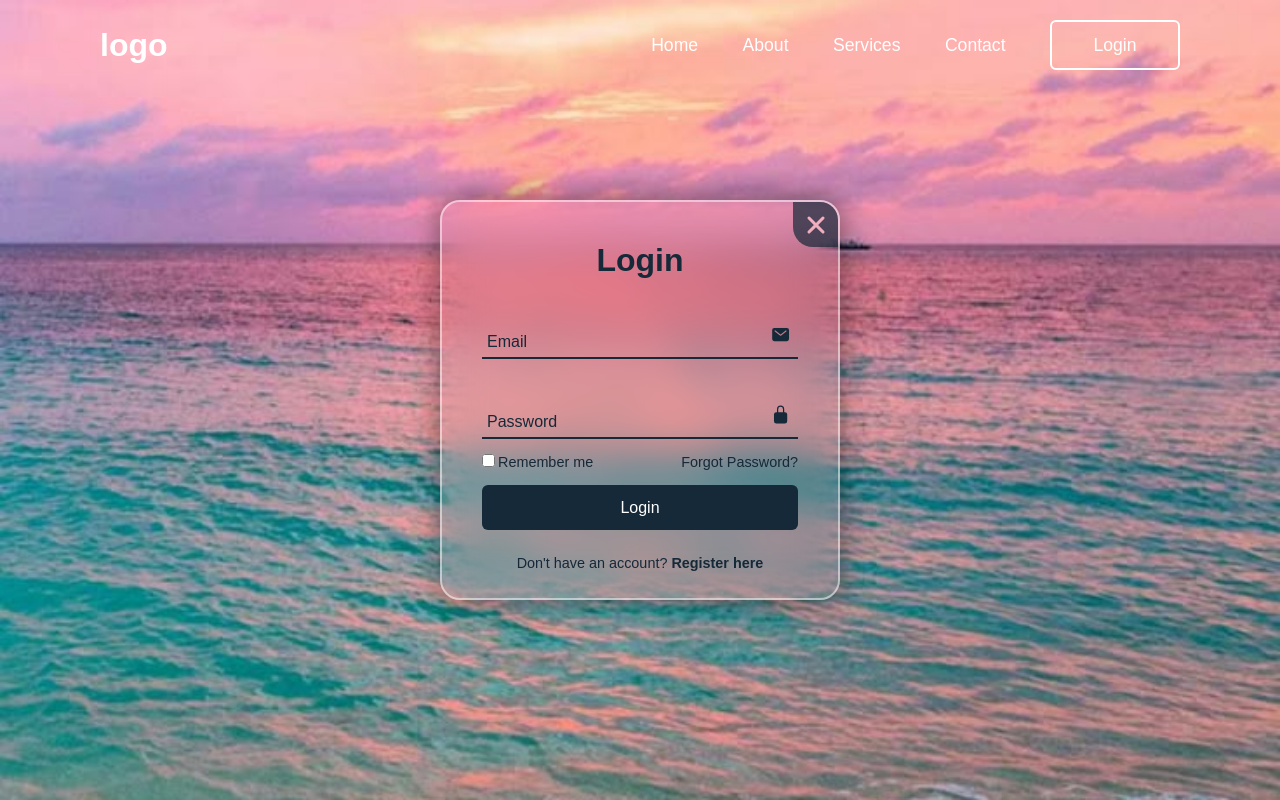
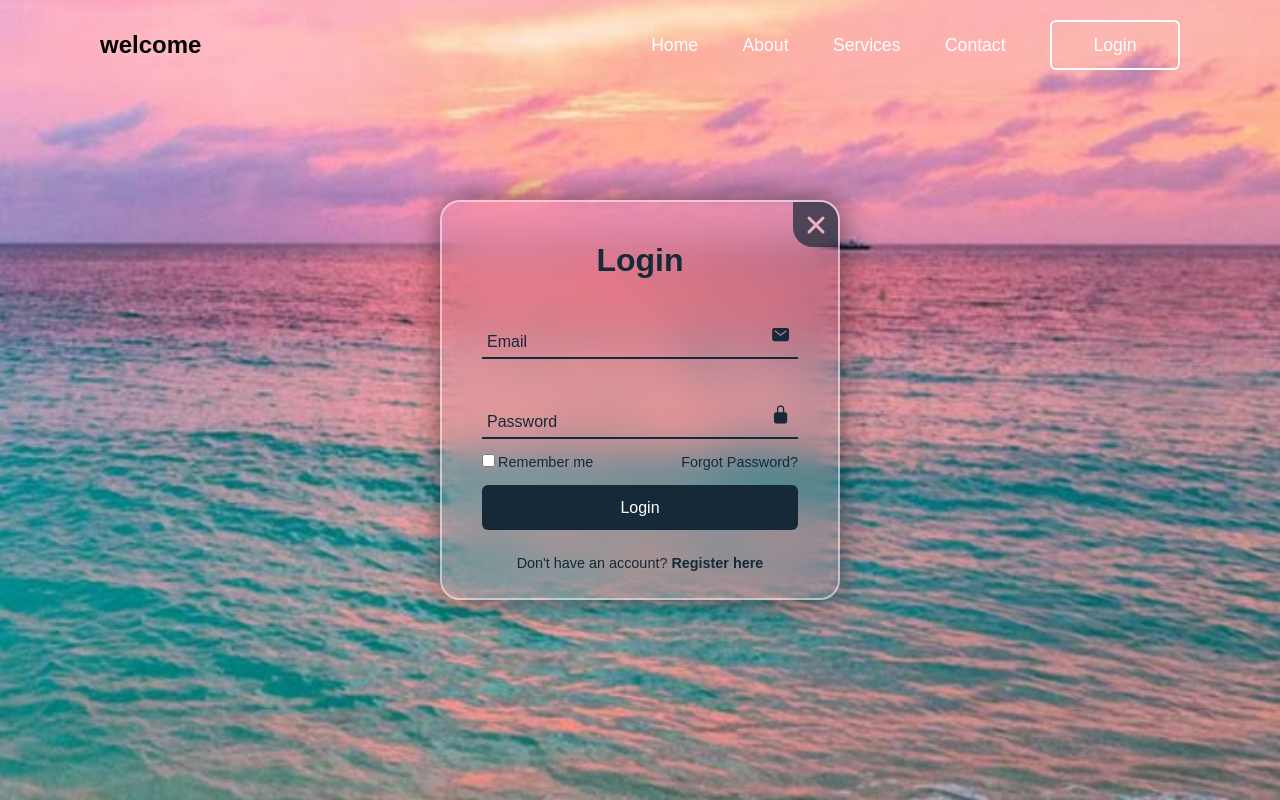
Before and after one commit to Collins927/Zaka-pro, a plain HTML site: page index.html in a window 1280 px wide. Drawn offline with nearby package versions, Linux system fonts and the light colour scheme; a script that the page names is missing.

Commit message:
Update index.html
welcom

```diff
--- a/index.html
+++ b/index.html
@@ -10,7 +10,7 @@
 
  <body>
     <header>
-        <h2 class="logo">logo</h2>
+        <h2 class="Welcome">welcome</h2>
         <nav class="navigation">
             <a href="#">Home</a>
             <a href="#">About</a>
```
